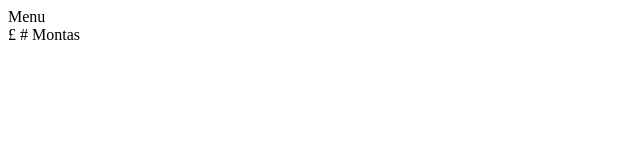
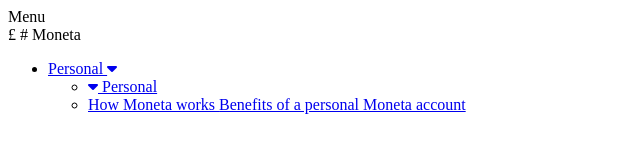
Before and after one commit to Nimira43/Moneta, a plain HTML site: page index.html in a window 1280 px wide. Shown: the whole page, without its empty margins (0-640 px from the left). Drawn offline with Linux system fonts and the light colour scheme.

Commit message:
Working on navbar dropdown menu

```diff
--- a/index.html
+++ b/index.html
@@ -25,8 +25,33 @@
             <div class="navbar-logo logo">
               <span class="p-1">£</span>
               <span class="p-2">#</span>
-              Montas
+              Moneta
             </div>
+            <ul class="nav-list">
+              <li class="nav-list-item dropdown-hover">
+                <a href="#" class="nav-list-list show-dropdown">Personal
+                  <i class="fa-solid fa-caret-down"></i>
+                </a>
+                <ul class="nav-dropdown nav-dropdown-personal">
+                  <li class="nav-dropdown-item dropdown-heading">
+                    <a href="#" class="dropdown-heading-link">
+                      <i class="fa-solid fa-caret-down"></i>
+                      Personal
+                    </a>
+                  </li>
+                  <li class="nav-dropdown-item">
+                    <a href="#" class="nav-dropdown-link-1">
+                      How Moneta works
+                    </a>
+                    <a href="#" class="nav-dropdown-link-2">
+                      Benefits of a personal Moneta account
+                    </a>
+                  </li>
+
+                </ul>
+
+              </li>
+            </ul>
           </nav>
         </div>
       </section>
```
